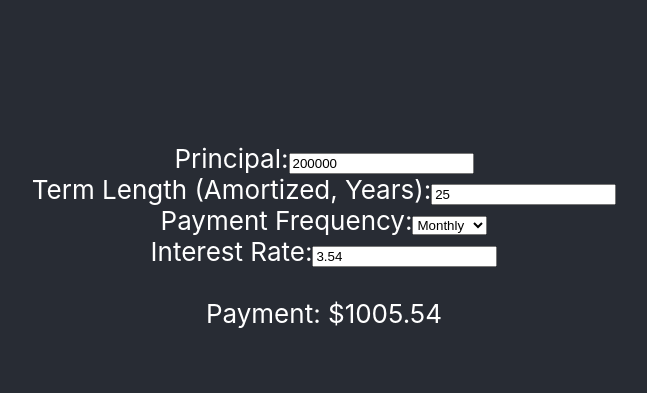
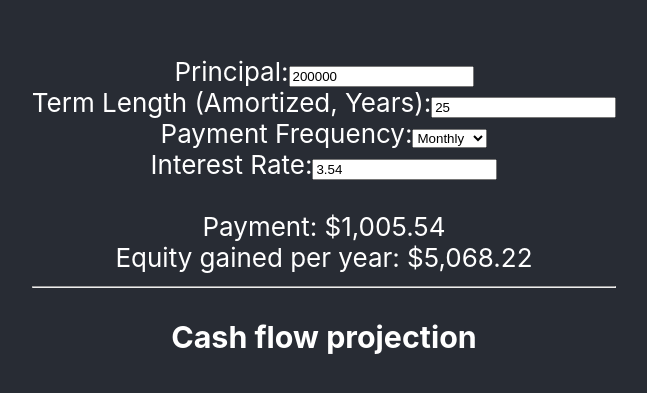
Before and after one commit to sedkis/property-researcher, a React (Create React App) app in the folder web-ui/: page / in a window 1280 px wide. Shown: the part 133-526 px from the top of the page, without its empty margins (316-963 px from the left). Built offline with nearby package versions, Linux system fonts and the light colour scheme; the HTML template or start-up script is replaced by a standard one.

Commit message:
adds proper formatting

```diff
--- a/web-ui/package.json
+++ b/web-ui/package.json
@@ -4,6 +4,7 @@
   "private": true,
   "dependencies": {
     "react": "^16.8.4",
+    "react-currency-format": "^1.0.0",
     "react-dom": "^16.8.4",
     "react-scripts": "2.1.8"
   },
--- a/web-ui/src/form/Form.js
+++ b/web-ui/src/form/Form.js
@@ -1,5 +1,6 @@
 import React, { Component } from 'react';
 // import EmailResults from './EmailResults';
+import CurrencyFormat from 'react-currency-format';
 
 class Form extends Component {
     constructor(props) {
@@ -70,7 +71,21 @@ class Form extends Component {
 
             <br>
             </br>
-            Payment: { this.calculatePayment() }
+            Payment: <CurrencyFormat value={ this.calculatePayment().toFixed(2) } displayType={'text'} thousandSeparator={true} prefix={'$'} />
+            <br></br>
+            Equity gained per year: <CurrencyFormat value={(this.state.principal - this.calculateBalance()).toFixed(2)} displayType={'text'} thousandSeparator={true} prefix={'$'} />
+
+
+
+            <hr></hr>
+
+            <h3>Cash flow projection</h3>
+
+            <form>
+
+
+
+            </form>
 
             <br></br><br/><br/>
             {/* Email results to me: <EmailResults state={this.state}/> <button>bloop</button> */}
@@ -83,7 +98,19 @@ class Form extends Component {
         const apr = this.state.interest/1200;
         const term = this.state.paymentFreqPerYear * this.state.mortgageLengthYears;
         var payment = this.state.principal*(apr * Math.pow((1 + apr), term))/(Math.pow((1 + apr), term) - 1);
-        return '$' + payment.toFixed(2);
+        return payment;
+    }
+
+    calculateBalance()
+    {
+        const apr = this.state.interest/1200;
+        const term = this.state.paymentFreqPerYear * this.state.mortgageLengthYears;
+        return this.state.principal*((Math.pow(1+apr, term)-Math.pow(1+apr, 12)) / (Math.pow(1+apr, term) -1));
+    }
+
+    calculateEquityGainedAfterYear()
+    {
+
     }
 }
 
```
Also changed, not shown: 1 other file (tests, documents, lock files or other folders).
